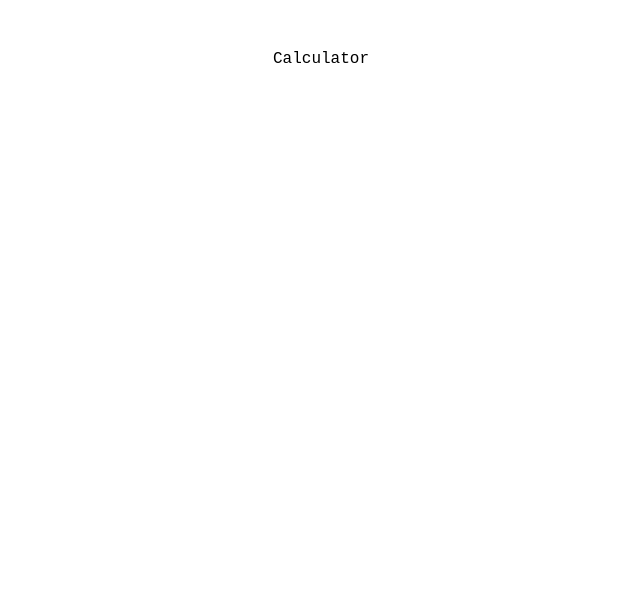
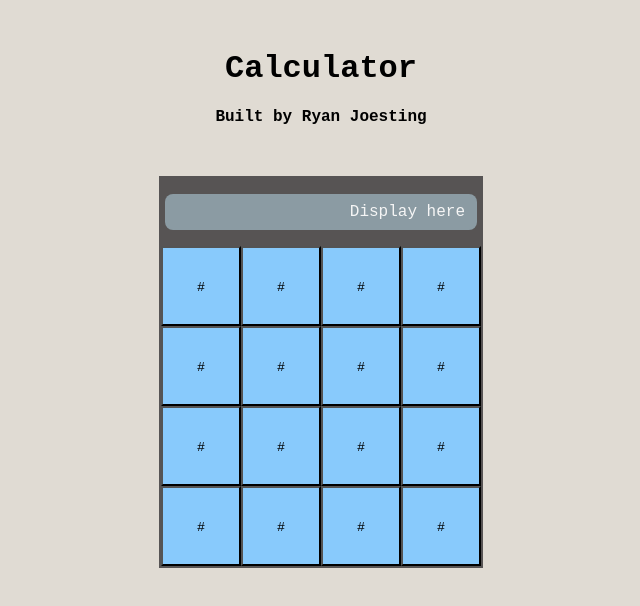
Before and after one commit to ryjoesting/React-Calculator, a React (Create React App) app: page / in a window 1280 px wide. Shown: the top 606 px of the page, without its empty margins (319-959 px from the left). Built offline with nearby package versions, Linux system fonts and the light colour scheme.

Commit message:
Added basic layout and grid

```diff
--- a/src/App.js
+++ b/src/App.js
@@ -1,9 +1,12 @@
-import './App.css';
+import './styles/App.css';
+import Calculator from './Calculator'
 
 function App() {
   return (
-    <div className="container" id='calculator'>
-      <p>Calculator</p>
+    <div className="container" id='app'>
+      <h1>Calculator</h1>
+      <h4>Built by Ryan Joesting</h4>
+      <Calculator />
     </div>
   );
 }
--- /dev/null
+++ b/src/Calculator.js
@@ -0,0 +1,31 @@
+import './styles/Calculator.css';
+import Screen from './Screen'
+
+function Calculator() {
+
+    return (
+        <div className='calculator'>
+            <Screen />
+            <div className='grid'>
+                <button className='btn'>#</button>
+                <button className='btn'>#</button>
+                <button className='btn'>#</button>
+                <button className='btn'>#</button>
+                <button className='btn'>#</button>
+                <button className='btn'>#</button>
+                <button className='btn'>#</button>
+                <button className='btn'>#</button>
+                <button className='btn'>#</button>
+                <button className='btn'>#</button>
+                <button className='btn'>#</button>
+                <button className='btn'>#</button>
+                <button className='btn'>#</button>
+                <button className='btn'>#</button>
+                <button className='btn'>#</button>
+                <button className='btn'>#</button>
+            </div>
+        </div>
+    );
+}
+
+export default Calculator;
--- /dev/null
+++ b/src/Screen.js
@@ -0,0 +1,12 @@
+import './styles/Screen.css';
+
+function Screen() {
+
+    return (
+        <div className='screen'>
+            <p id='display'>Display here</p>
+        </div>
+    );
+}
+
+export default Screen;
--- a/src/index.js
+++ b/src/index.js
@@ -1,8 +1,8 @@
 import React from 'react';
 import ReactDOM from 'react-dom/client';
-import './index.css';
+import './styles/index.css';
 import App from './App';
-import reportWebVitals from './reportWebVitals';
+import reportWebVitals from './tests/reportWebVitals';
 
 const root = ReactDOM.createRoot(document.getElementById('root'));
 root.render(
--- a/src/App.css
+++ b/src/styles/App.css
@@ -1,3 +1,7 @@
+#app {
+  text-align: center;
+}
+
 .container {
   margin: 50px;
   text-align: center;
--- /dev/null
+++ b/src/styles/Calculator.css
@@ -0,0 +1,18 @@
+.calculator {
+    margin: 50px auto;
+    width: 320px;
+    background-color: 	#575454;
+    padding: 2px;
+}
+
+.grid {
+    display: grid;
+    grid-template-columns: repeat(4, 1fr);
+    grid-template-rows: repeat(4, 1ff);
+}
+
+.btn {
+    width: 80px;
+    height: 80px;
+    background-color: #88cafc;
+}
--- /dev/null
+++ b/src/styles/Screen.css
@@ -0,0 +1,13 @@
+.screen {
+    width: 90%;
+    margin: 4px auto;
+    padding: 0px 12px;
+    background-color: #8b9ba3;
+    color: whitesmoke;
+    font-size: 16px;
+    line-height: 36px;
+    text-align: right;
+    padding: auto 0px;
+    border-radius: 8px;
+    border: 2px inset solid black;
+}
--- a/src/index.css
+++ b/src/styles/index.css
@@ -11,3 +11,7 @@ code {
   font-family: source-code-pro, Menlo, Monaco, Consolas, 'Courier New',
     monospace;
 }
+
+html {
+  background-color: #e0dbd3; /*Blue Salmon Harmonious Color Palette https://www.color-hex.com/color-palette/1038161*/
+}
```
Also changed, not shown: src/tests/reportWebVitals.js (renamed from src/reportWebVitals.js), src/tests/setupTests.js (renamed from src/setupTests.js), 2 other files (tests, documents, lock files or other folders).
